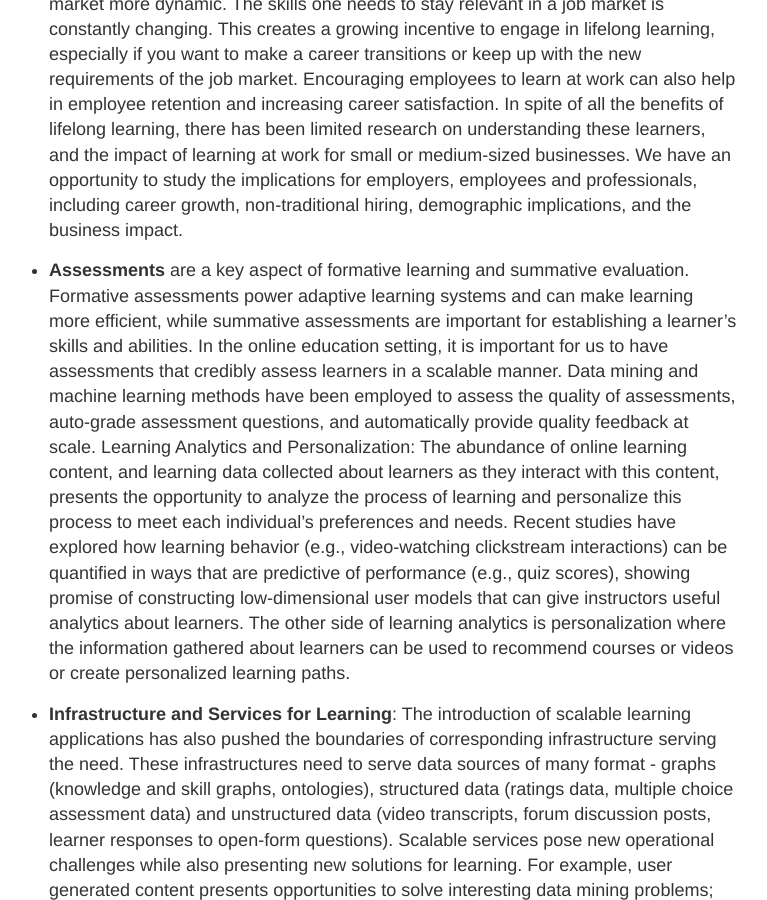
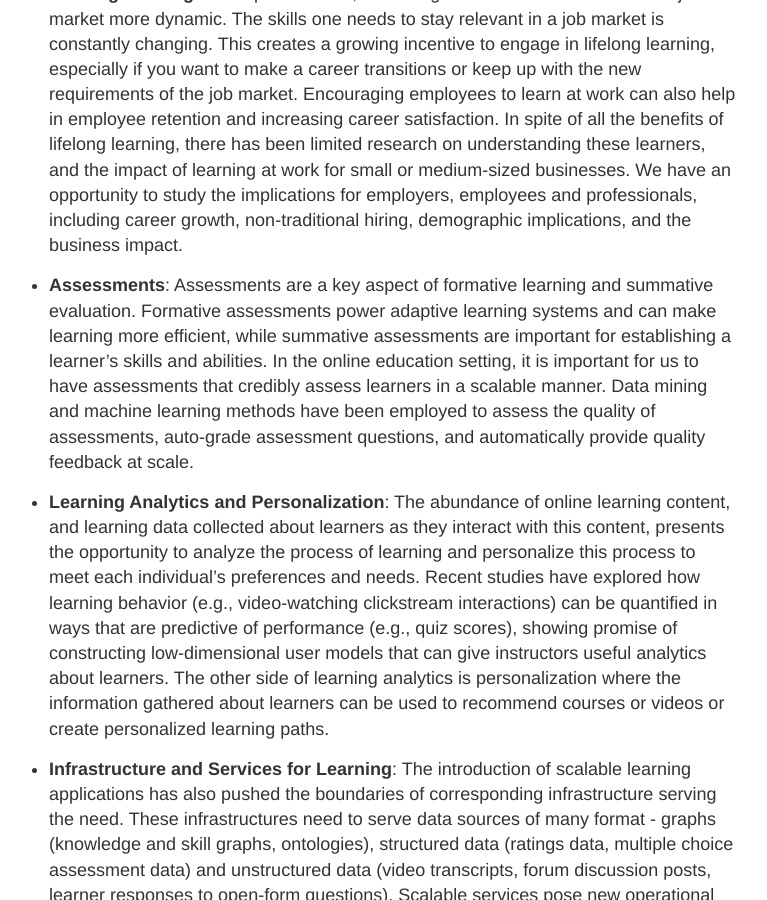
Before and after one commit to ml4ed/ml4ed.github.io, a Jekyll site: the page built from _posts/2017-3-20-KDD-Call-For-Papers.md, in a window 1280 px wide and 900 px high, scrolled down 1926 px. Shown: the whole window, without its empty margins (261-1028 px from the left). Built offline with Jekyll 4.4.1, drawn with Linux system fonts in a browser that asks for light colours; some of the changed text lies outside the part shown.

Commit message:
Changing some structure

```diff
--- a/_posts/2017-3-20-KDD-Call-For-Papers.md
+++ b/_posts/2017-3-20-KDD-Call-For-Papers.md
@@ -15,6 +15,7 @@ and welcome contributions!
 * Workshop: Aug 14, 2017
 
 Please send your submissions via email to edu-kdd-2017@googlegroups.com
+
 Questions about the workshop can be sent to edu-kdd-2017@googlegroups.com
 
 ### WORKSHOP SUMMARY
@@ -52,8 +53,9 @@ For this year’s workshop, we are highlighting the following areas:
 
 * **Lifelong learning**: In the past decade, technological advances have made the job market more dynamic. The skills one needs to stay relevant in a job market is constantly changing. This creates a growing incentive to engage in lifelong learning, especially if you want to make a career transitions or keep up with the new requirements of the job market. Encouraging employees to learn at work can also help in employee retention and increasing career satisfaction. In spite of all the benefits of lifelong learning, there has been limited research on understanding these learners, and the impact of learning at work for small or medium-sized businesses. We have an opportunity to study the implications for employers, employees and professionals, including career growth, non-traditional hiring, demographic implications, and the business impact.
 
-* **Assessments** are a key aspect of formative learning and summative evaluation. Formative assessments power adaptive learning systems and can make learning more efficient, while summative assessments are important for establishing a learner’s skills and abilities. In the online education setting, it is important for us to have assessments that credibly assess learners in a scalable manner. Data mining and machine learning methods have been employed to assess the quality of assessments, auto-grade assessment questions, and automatically provide quality feedback at scale.
-Learning Analytics and Personalization: The abundance of online learning content, and learning data collected about learners as they interact with this content, presents the opportunity to analyze the process of learning and personalize this process to meet each individual’s preferences and needs. Recent studies have explored how learning behavior (e.g., video-watching clickstream interactions) can be quantified in ways that are predictive of performance (e.g., quiz scores), showing promise of constructing low-dimensional user models that can give instructors useful analytics about learners. The other side of learning analytics is personalization where the information gathered about learners can be used to recommend courses or videos or create personalized learning paths.
+* **Assessments**: Assessments are a key aspect of formative learning and summative evaluation. Formative assessments power adaptive learning systems and can make learning more efficient, while summative assessments are important for establishing a learner’s skills and abilities. In the online education setting, it is important for us to have assessments that credibly assess learners in a scalable manner. Data mining and machine learning methods have been employed to assess the quality of assessments, auto-grade assessment questions, and automatically provide quality feedback at scale.
+
+* **Learning Analytics and Personalization**: The abundance of online learning content, and learning data collected about learners as they interact with this content, presents the opportunity to analyze the process of learning and personalize this process to meet each individual’s preferences and needs. Recent studies have explored how learning behavior (e.g., video-watching clickstream interactions) can be quantified in ways that are predictive of performance (e.g., quiz scores), showing promise of constructing low-dimensional user models that can give instructors useful analytics about learners. The other side of learning analytics is personalization where the information gathered about learners can be used to recommend courses or videos or create personalized learning paths.
 
 * **Infrastructure and Services for Learning**: The introduction of scalable learning applications has also pushed the boundaries of corresponding infrastructure serving the need. These infrastructures need to serve data sources of many format - graphs (knowledge and skill graphs, ontologies), structured data (ratings data, multiple choice assessment data) and unstructured data (video transcripts, forum discussion posts, learner responses to open-form questions). Scalable services pose new operational challenges while also presenting new solutions for learning. For example, user generated content presents opportunities to solve interesting data mining problems; we can utilize crowdsourcing algorithms to surfacing popular and highly rated content, recommendations and search enhancements and so on.
 
```
